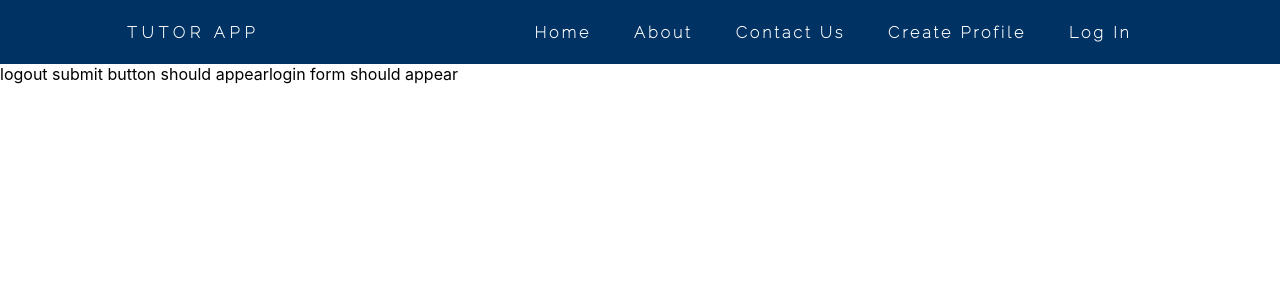
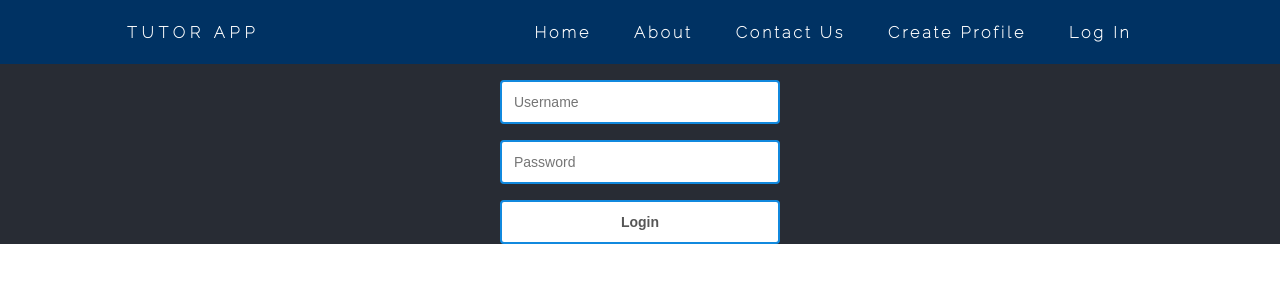
Before and after one commit to hannahyelle/Tutor-Software-Engineering, a React (Create React App) app in the folder tutor-app/: page / in a window 1280 px wide. Shown: the top 300 px of the page. Built offline with nearby package versions, Linux system fonts and the light colour scheme; no server answers.

Commit message:
move correct login code in

```diff
--- a/tutor-app/src/App.css
+++ b/tutor-app/src/App.css
@@ -1,38 +1,57 @@
-.App {
-  text-align: center;
+body, html, #root, .app, .container {
+  width: 100%;
+  height: 100%;
 }
 
-.App-logo {
-  height: 40vmin;
-  pointer-events: none;
-}
 
-@media (prefers-reduced-motion: no-preference) {
-  .App-logo {
-    animation: App-logo-spin infinite 20s linear;
-  }
-}
-
-.App-header {
-  background-color: #282c34;
-  min-height: 100vh;
+.container {
+  font-size: 28px;
+  color: #fff;
   display: flex;
   flex-direction: column;
   align-items: center;
   justify-content: center;
-  font-size: calc(10px + 2vmin);
-  color: white;
+  background-color: #282c34;
 }
 
-.App-link {
-  color: #61dafb;
+.loginForm {
+ box-sizing: border-box;
+ width: 100%;
+ max-width: 400px;
+ padding-left: 20px;
+ padding-right: 20px;
 }
 
-@keyframes App-logo-spin {
-  from {
-    transform: rotate(0deg);
-  }
-  to {
-    transform: rotate(360deg);
-  }
+.inputField {
+ padding-top: 16px;
 }
+
+.input {
+ box-sizing: border-box;
+ outline: none;
+ border: solid 2px #1189de;
+ border-radius: 4px;
+ color: #292929;
+ width: 100%;
+ padding: 12px;
+ font-size: 14px;
+ background: rgba(255, 255, 255, 1);
+}
+
+.submitButton {
+ padding-top: 16px;
+}
+
+
+.btn {
+ width: 100%;
+ min-width: 280px;
+ color: #565656;
+ padding: 12px;
+ font-size: 14px;
+ font-weight: bold;
+ border: solid 2px #1189de;
+ border-radius: 4px;
+ background: #fff;
+ cursor: pointer;
+}
--- a/tutor-app/src/App.js
+++ b/tutor-app/src/App.js
@@ -1,8 +1,8 @@
 import React from 'react';
 import {observer} from 'mobx-react';
 import UserStore from './Components/stores/UserStore';
-import submitButton from './Components/submitButton';
-import loginForm from './Components/loginForm';
+import SubmitButton from './Components/submitButton';
+import LoginForm from './Components/loginForm';
 import './App.css';
 
 //this youtube series is helping to set up login system ->
@@ -78,30 +78,21 @@ class App extends React.Component {
 
     else{
       if (UserStore.isLoggedIn){
-        return (
         <div className='app'>
           <div className = "container">
             Welcome {UserStore.username}
-              <submitButton
+            <SubmitButton
               text={'Log out'}
               disabled = {false}
               onClick = {() => this.doLogout()}
               />
           </div>
         </div>
-        );
       }
       return (
         <div clasName = 'app'>
           <div className = 'container'>
-            logout submit button should appear
-            <submitButton
-              text={'Log out'}
-              disabled = {false}
-              onClick = {() => this.doLogout()}
-            />
-            login form should appear
-            <loginForm />
+            <LoginForm />
           </div>
         </div>
 
--- a/tutor-app/src/Components/inputField.js
+++ b/tutor-app/src/Components/inputField.js
@@ -1,7 +1,7 @@
 //March 12th - Hannah
 import React from 'react';
 //can be used for multople things (user name or password)
-class inputField extends React.Component {
+class InputField extends React.Component {
   render(){
   return (
     <div className="inputField">
@@ -18,4 +18,4 @@ class inputField extends React.Component {
 }
 }
 
-export default inputField;
+export default InputField;
--- a/tutor-app/src/Components/loginForm.js
+++ b/tutor-app/src/Components/loginForm.js
@@ -1,12 +1,12 @@
 //March 12th - Hannah
 import React from 'react';
-import submitButton from './submitButton';
+import SubmitButton from './submitButton';
 import UserStore from './stores/UserStore';
-import inputField from './inputField';
+import InputField from './inputField';
 
 
 
-class loginForm extends React.Component {
+class LoginForm extends React.Component {
 
     constructor(props){
         super(props);
@@ -79,19 +79,19 @@ render(){
 
   return (
     <div className="login Form">
-        <inputField
+        <InputField
             type = 'text'
             placeholder = 'Username'
             value = {this.state.username ? this.state.username : ''}
             onChange= { (val) => this.setInputValue('username',val)}
             />
-        <inputField
+        <InputField
             type = 'text'
             placeholder = 'Password'
-            value = {this.state.username ? this.state.username : ''}
+            value = {this.state.password ? this.state.password : ''}
             onChange ={(val) =>this.setInputValue('password',val)}
             />
-        <submitButton
+        <SubmitButton
             text = 'Login'
             disabled = {this.state.buttonDisabled}
             onClick = { () => this.doLogin()}
@@ -101,4 +101,4 @@ render(){
 }
 }
 
-export default loginForm;
+export default LoginForm;
--- a/tutor-app/src/Components/submitButton.js
+++ b/tutor-app/src/Components/submitButton.js
@@ -1,7 +1,7 @@
 //March 12th - Hannah
 import React from 'react';
 
-class submitButton extends React.Component {
+class SubmitButton extends React.Component {
   render(){
     return (
         <div className="submitButton">
@@ -17,4 +17,4 @@ class submitButton extends React.Component {
 }
 }
 
-export default submitButton;
+export default SubmitButton;
```
Lines whose indentation alone changed are shown as unchanged.
